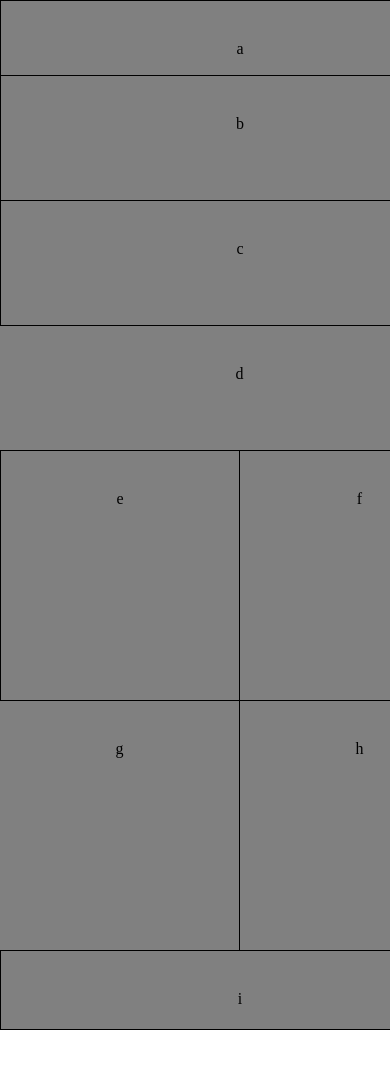
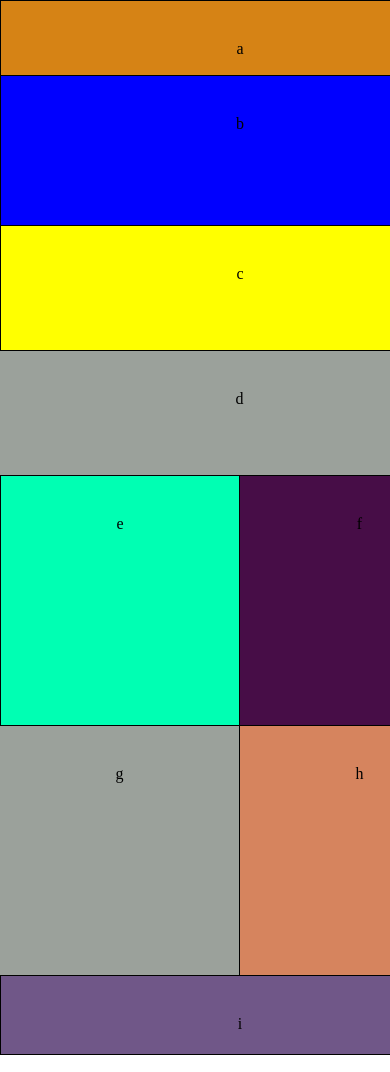
Before and after one commit to KaterynaShydlovska/lab-01, a website: page files/index.html in a window 390 px wide. Shown: the top 1072 px of the page. Before the commit the page ends 1047 px from the top, so only its background shows below. Drawn offline with Linux system fonts and the light colour scheme.

Commit message:
added flex box

```diff
--- a/files/base.css
+++ b/files/base.css
@@ -22,10 +22,31 @@ height: 125px;
 border:solid 1px black;
 border-bottom: 0;
 margin: 0;
-background: gray;
+background: yellow;
 }
-b{
+
+div:nth-child(6){
+background-color: beige;
+}
+.boxes div:nth-child(1){
+  background-color: orange;
+}
+.boxes div:nth-child(2){
+  border-left: 0;
+  background-color: red;
+}
+div:nth-of-type(3){
+border-left: 0;
+background-color: green;
+}
+
+.boxes div:nth-child(4){
+  border-left: 0;
+  background-color: blueviolet;
+}
+.b{
   height: 150px;
+  background-color: blue;
 }
 
 .boxes div{
@@ -38,5 +59,5 @@ footer{
 width: 480px;
 height: 80px;
 border: 1px solid black;
-background: gray;
+background: pink;
 }
--- a/files/layout.css
+++ b/files/layout.css
@@ -10,6 +10,8 @@ p{
 text-align: center;
 padding: 40px 0 40px 0;
 }
+/* @media screen and (min-width: 769px) and (max-width: 961px) { */
+
 
 /* Medium devices (landscape tablets, 768px and up) */
 @media only screen and (min-width: 768px) {
@@ -23,6 +25,7 @@ padding: 40px 0 40px 0;
     width: 960px;
     height: 100px;
     /* border: 1px solid black; */
+    background-color: wheat;
   }
 
   div{
@@ -36,13 +39,33 @@ padding: 40px 0 40px 0;
     height: 600px;
     float:left;
     border-right:0;
+    background-color: aquamarine;
   }
   .boxes div{
     width: 190px;
     height: 250px;
     display: inline-block;
+    background-color: blanchedalmond;
 
   }
+  div:nth-child(6){
+background-color: brown;
+}
+.boxes div:nth-child(1){
+  background-color: orange;
+}
+.boxes div:nth-child(2){
+
+  background-color: plum;
+}
+div:nth-of-type(3){
+background-color: rgb(47, 83, 47);
+}
+
+.boxes div:nth-child(4){
+
+  background-color: rgb(42, 21, 61);
+}
 
 
   footer{
@@ -51,3 +74,35 @@ padding: 40px 0 40px 0;
     float: left;
   }
 }
+
+/* Small devices (mobile, 500px ) */
+ @media only screen and (max-width: 600px) {
+  div{
+    display: flex;
+    flex-direction: column;
+  }
+  header{
+    background-color: rgb(214, 131, 21);
+  }
+    div:nth-child(6){
+background-color: white;
+}
+.boxes div:nth-child(1){
+  background-color: rgb(0, 255, 179);
+}
+.boxes div:nth-child(2){
+
+  background-color: rgb(71, 13, 71);
+}
+div:nth-of-type(3){
+background-color: rgb(155, 161, 155);
+}
+
+.boxes div:nth-child(4){
+
+  background-color: rgb(214, 132, 94);
+}
+footer{
+  background-color: rgb(112, 87, 136);
+}
+}
```
